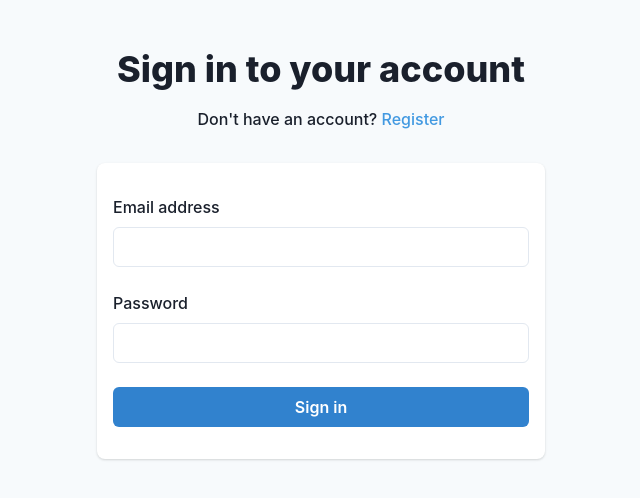
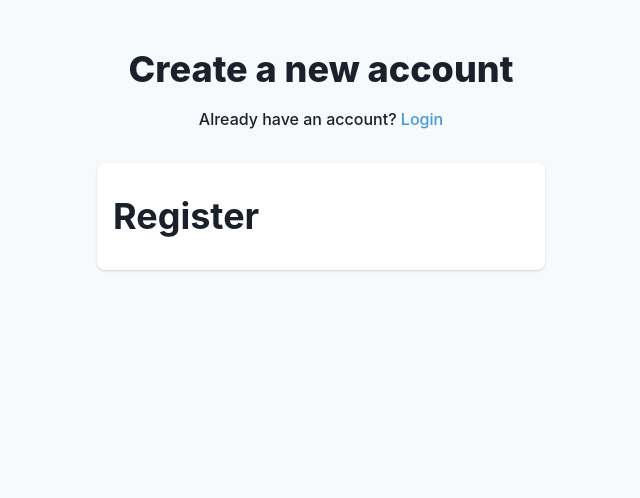
Before and after one commit to skurtz97/forum, a React app: page /register in a window 1280 px wide. Shown: the top 498 px of the page, without its empty margins (319-959 px from the left). Built offline with nearby package versions, Linux system fonts and the light colour scheme; no server answers.

Commit message:
Added routing between login/signup. Forms working.

```diff
--- a/package.json
+++ b/package.json
@@ -31,6 +31,7 @@
     "@emotion/react": "^11.4.0",
     "@emotion/styled": "^11.3.0",
     "dotenv-webpack": "^7.0.3",
+    "firebase": "^8.7.1",
     "formik": "^2.2.9",
     "framer-motion": "^4.1.17",
     "react": "^17.0.2",
--- a/src/components/AuthContext.jsx
+++ b/src/components/AuthContext.jsx
@@ -1,5 +1,5 @@
 import React, { useContext, useState, useEffect } from "react";
-import { auth } from "./firebase";
+import { auth } from "../firebase";
 
 const AuthContext = React.createContext();
 
--- a/src/components/PrivateRoute.jsx
+++ b/src/components/PrivateRoute.jsx
@@ -1,9 +1,9 @@
 import React from "react";
 import { Route, Redirect } from "react-router-dom";
-import { useFirebase } from "../contexts/FirebaseContext";
+import { useAuth } from "./AuthContext";
 
 function PrivateRoute({ component: Component, ...rest }) {
-  const { currentUser } = useFirebase();
+  const { currentUser } = useAuth();
   return (
     <Route
       {...rest}
--- /dev/null
+++ b/src/components/Register.jsx
@@ -0,0 +1,46 @@
+import React from "react";
+import { Box, Heading, Link, Text } from "@chakra-ui/react";
+import { Link as RouterLink } from "react-router-dom";
+import { Formik, Form, Field } from "formik";
+
+const RegisterCard = ({ children }) => {
+  return (
+    <Box bg="white" py="8" px="4" shadow="base" rounded="lg">
+      {children}
+    </Box>
+  );
+};
+
+const RegisterHeading = () => {
+  return (
+    <>
+      <Heading textAlign="center" size="xl" fontWeight="extrabold">
+        Create a new account
+      </Heading>
+      <Text align="center" fontWeight="medium" maxW="md" mt="4" mb="8">
+        <Text as="span">Already have an account? </Text>
+        <Link
+          as={RouterLink}
+          to="/login"
+          color="blue.400"
+          _hover={{ color: "blue.600" }}
+        >
+          Login
+        </Link>
+      </Text>
+    </>
+  );
+};
+
+const Register = () => {
+  return (
+    <Box maxW="md" mx="auto">
+      <RegisterHeading />
+      <RegisterCard>
+        <Heading>Register</Heading>
+      </RegisterCard>
+    </Box>
+  );
+};
+
+export default Register;
--- a/src/components/app.jsx
+++ b/src/components/app.jsx
@@ -1,20 +1,32 @@
 import React from "react";
-import { ChakraProvider, Box } from "@chakra-ui/react";
+import { ChakraProvider, Box, Heading } from "@chakra-ui/react";
 import { BrowserRouter as Router, Switch, Route } from "react-router-dom";
 
 import theme from "../theme";
+import { AuthProvider } from "./AuthContext";
+import PrivateRoute from "./PrivateRoute";
 import Login from "./Login";
+import Register from "./Register";
+
+const Home = () => {
+  return <Heading>Home</Heading>;
+};
 
 const App = () => {
   return (
+    <AuthProvider>
       <ChakraProvider theme={theme}>
         <Box bg="gray.50" minH="100vh" py="12">
           <Router>
-          <Switch></Switch>
+            <Switch>
+              <PrivateRoute exact path="/" component={Home} />
+              <Route path="/login" component={Login} />
+              <Route path="/register" component={Register} />
+            </Switch>
           </Router>
-        <Login />
         </Box>
       </ChakraProvider>
+    </AuthProvider>
   );
 };
 
--- a/src/components/login.jsx
+++ b/src/components/login.jsx
@@ -12,6 +12,8 @@ import {
   Text,
   Link,
 } from "@chakra-ui/react";
+
+import { Link as RouterLink } from "react-router-dom";
 
 const LoginForm = () => {
   const validateEmail = (email) => {
@@ -97,7 +99,12 @@ const LoginHeader = () => {
       </Heading>
       <Text align="center" fontWeight="medium" maxW="md" mt="4" mb="8">
         <Text as="span">Don't have an account? </Text>
-        <Link href="#" color="blue.400" _hover={{ color: "blue.600" }}>
+        <Link
+          as={RouterLink}
+          to="/register"
+          color="blue.400"
+          _hover={{ color: "blue.600" }}
+        >
           Register
         </Link>
       </Text>
--- a/src/firebase.js
+++ b/src/firebase.js
@@ -14,4 +14,3 @@ const app = firebase.initializeApp({
 export const getTimestamp = firebase.firestore.FieldValue.serverTimestamp();
 export const auth = app.auth();
 export const db = app.firestore();
-export default app;
```
Also changed, not shown: 1 other file (tests, documents, lock files or other folders). Lines whose indentation alone changed are shown as unchanged.
